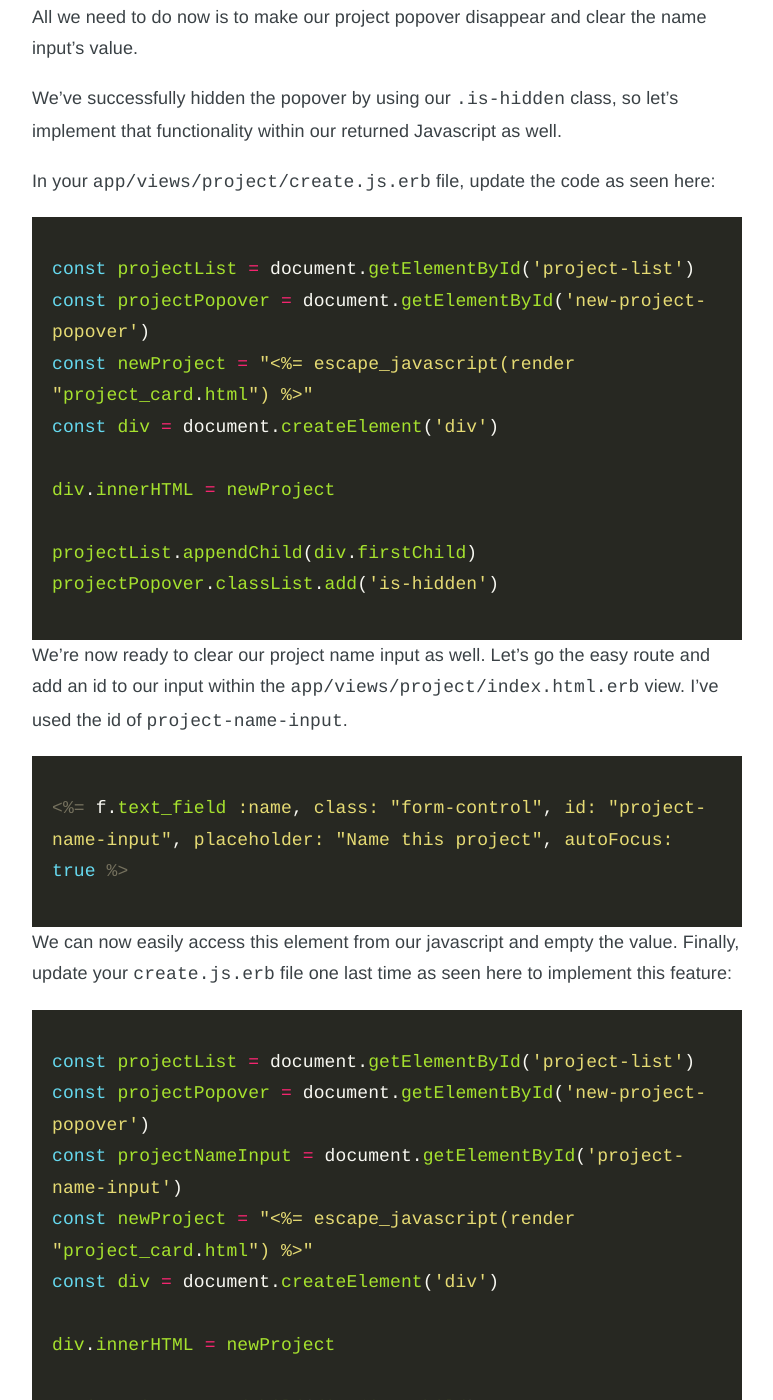
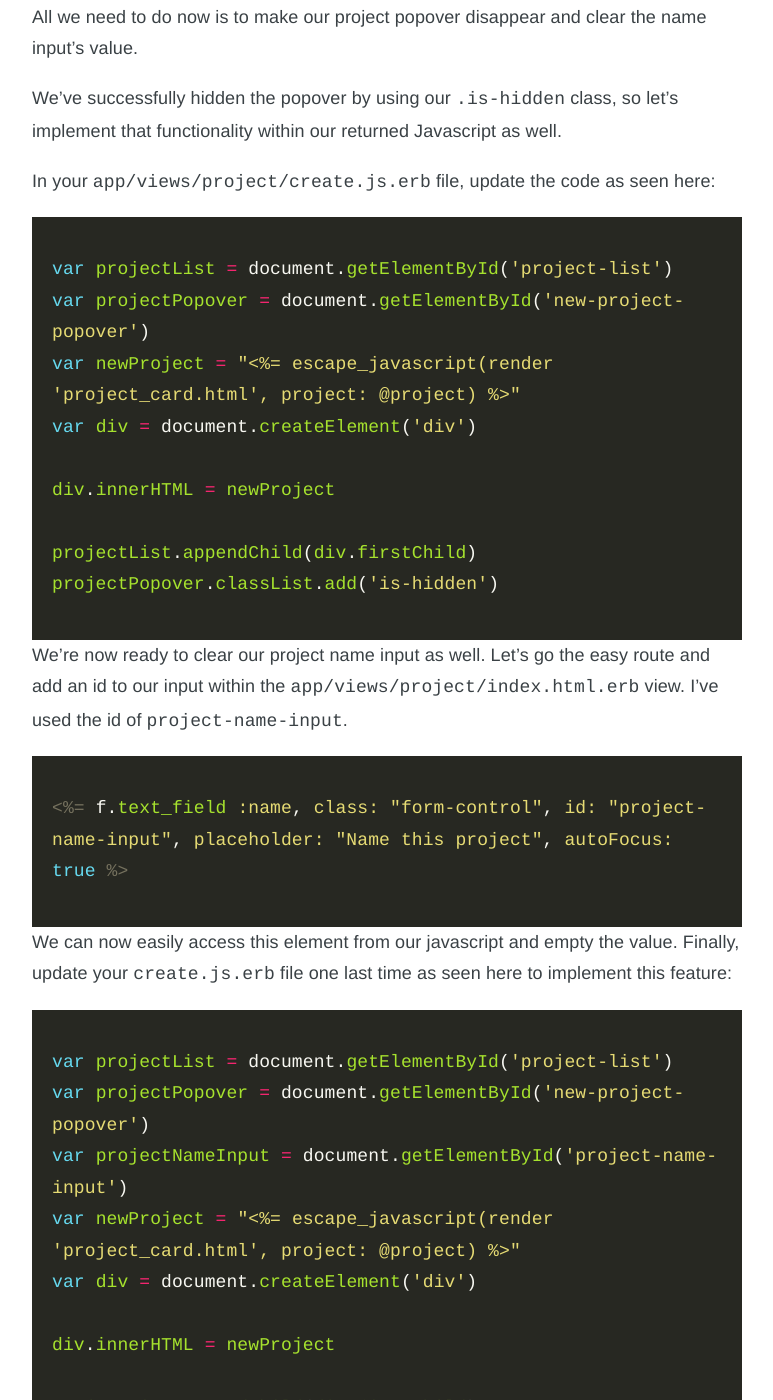
Before and after one commit to flowcustom/devwalks.github.io, a Jekyll site: the page built from _posts/2017-09-21-lets-build-basecamp-part-two.md, in a window 1280 px wide and 1400 px high, scrolled down 24268 px. Shown: the whole window, without its empty margins (253-1026 px from the left). Built offline with Jekyll 4.4.1, drawn with Linux system fonts in a browser that asks for light colours; comment, search, counter and statistics services are not loaded; some of the changed text lies outside the part shown.

Commit message:
Fixed lesson 2 in Basecamp

````diff
--- a/_posts/2017-09-21-lets-build-basecamp-part-two.md
+++ b/_posts/2017-09-21-lets-build-basecamp-part-two.md
@@ -509,11 +509,11 @@ In the `app/views/project/create.js.erb` file, add the code below. Please read t
 
 ```javascript
 // Assign our project list, project_card view and a new empty div element to variables
-const projectList = document.getElementById('project-list')
+var projectList = document.getElementById('project-list')
 // Remember, this is an .erb file, so we do have access to Rails helpers in here. We can call the render method to render a partial here with no worries (just don't forget to escape the returned template or you'll bump into errors).
-const newProject = '<%= escape_javascript(render "project_card.html", project: @project) %>'
+var newProject = '<%= escape_javascript(render "project_card.html", project: @project) %>'
 // We have to create a new element in this way in order to get our newProject working as it should. jQuery would avoid this, but where's the fun in that.
-const div = document.createElement('div')
+var div = document.createElement('div')
 
 // Add our newProject string to the inner html of the empty div we just created
 div.innerHTML = newProject
@@ -552,10 +552,10 @@ We've successfully hidden the popover by using our `.is-hidden` class, so let's
 In your `app/views/project/create.js.erb` file, update the code as seen here:
 
 ```javascript
-const projectList = document.getElementById('project-list')
-const projectPopover = document.getElementById('new-project-popover')
-const newProject = "<%= escape_javascript(render "project_card.html") %>"
-const div = document.createElement('div')
+var projectList = document.getElementById('project-list')
+var projectPopover = document.getElementById('new-project-popover')
+var newProject = "<%= escape_javascript(render 'project_card.html', project: @project) %>"
+var div = document.createElement('div')
 
 div.innerHTML = newProject
 
@@ -572,11 +572,11 @@ We're now ready to clear our project name input as well.  Let's go the easy rout
 We can now easily access this element from our javascript and empty the value.  Finally, update your `create.js.erb` file one last time as seen here to implement this feature:
 
 ```javascript
-const projectList = document.getElementById('project-list')
-const projectPopover = document.getElementById('new-project-popover')
-const projectNameInput = document.getElementById('project-name-input')
-const newProject = "<%= escape_javascript(render "project_card.html") %>"
-const div = document.createElement('div')
+var projectList = document.getElementById('project-list')
+var projectPopover = document.getElementById('new-project-popover')
+var projectNameInput = document.getElementById('project-name-input')
+var newProject = "<%= escape_javascript(render 'project_card.html', project: @project) %>"
+var div = document.createElement('div')
 
 div.innerHTML = newProject
 
````
